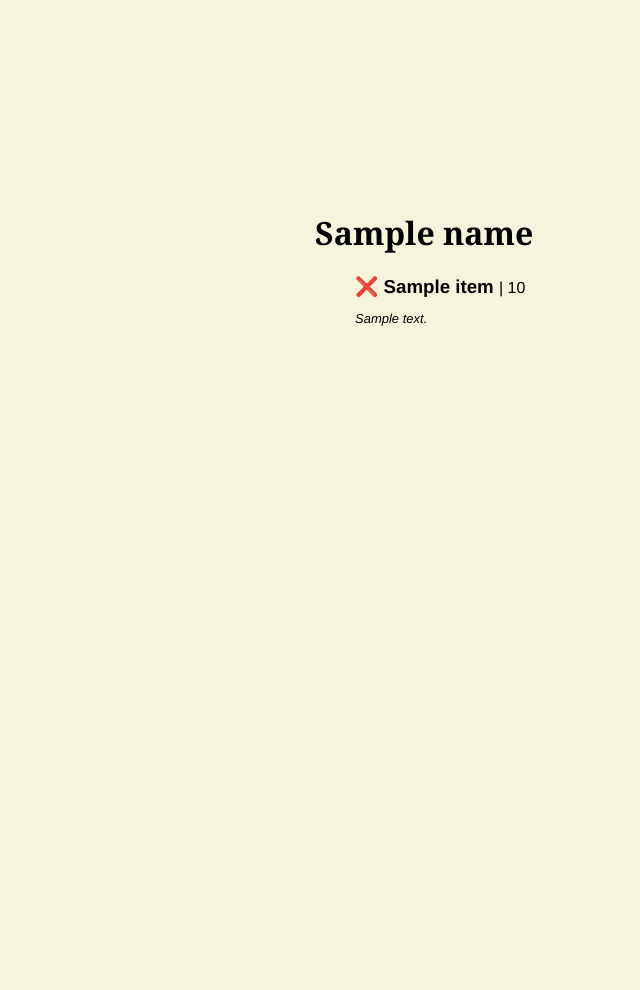
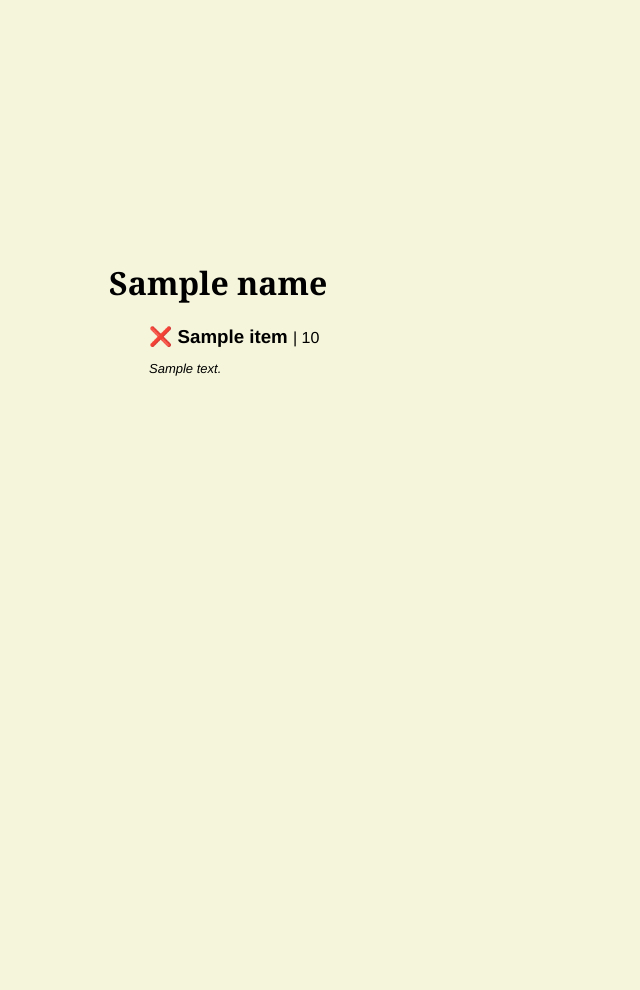
Before and after one commit to kkalucha/treehacks-allenu, a Flask app: template templates/menu.jinja2 in a window 1280 px wide; the page is wider, and only the part inside the window is pictured. Shown: that part, without its empty margins (275-915 px from the left). After the commit the page ends 376 px from the top of that part, so only its background shows below. Run offline with Flask 2, Linux system fonts and the light colour scheme; the template is opened without the code that fills it: most values are stand-ins (such as "Sample title", 1, 10 or a date in 2020); parts of the project's set-up code (start-up, migrations or seed data) failed here and were passed over.

Commit message:
Update menu.jinja2

```diff
--- a/templates/menu.jinja2
+++ b/templates/menu.jinja2
@@ -33,11 +33,9 @@
     div{
         position: absolute;
         top: 30%;
-        left: 50%;
-        margin-top: -50px;
-        margin-left: -50px;
-        width: 100%;
-        height: 100%;
+        left: 30%;
+        width: 40%;
+        height: 70%;
     }
 </style>
 
```
